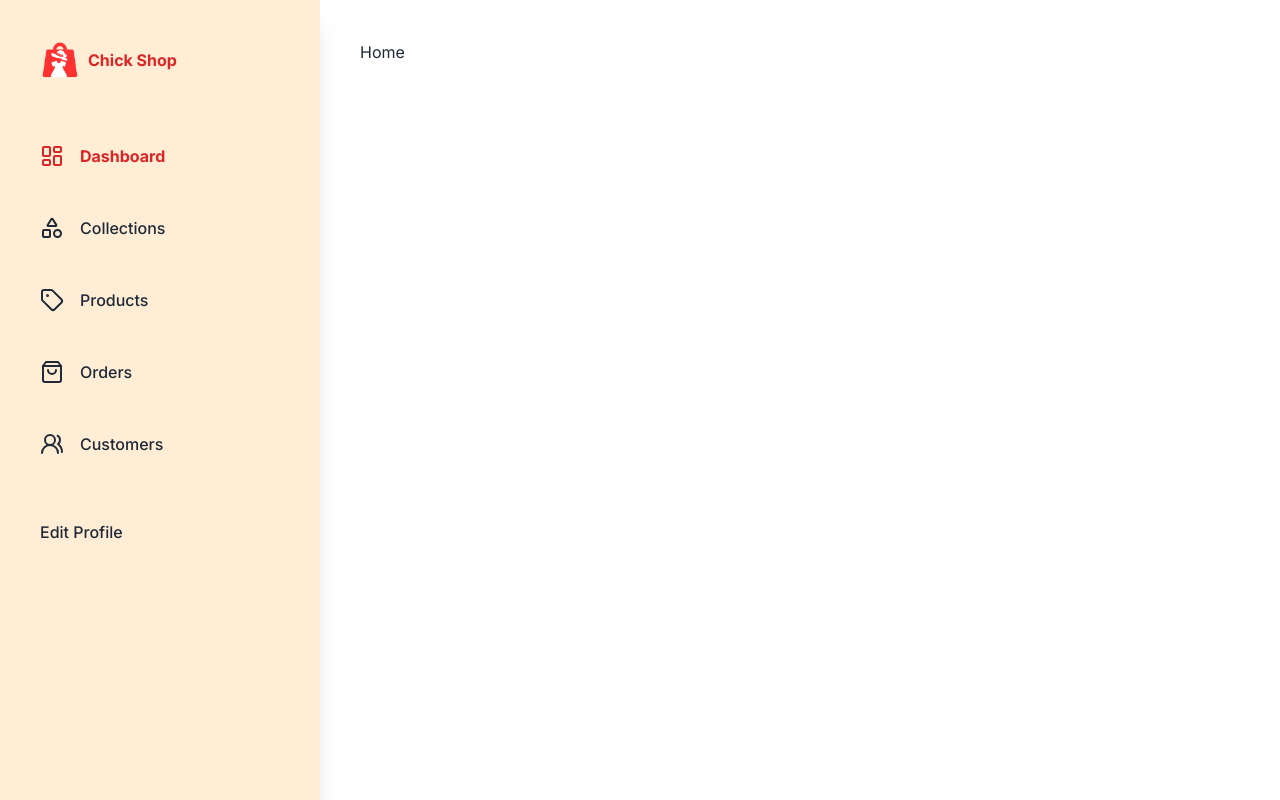
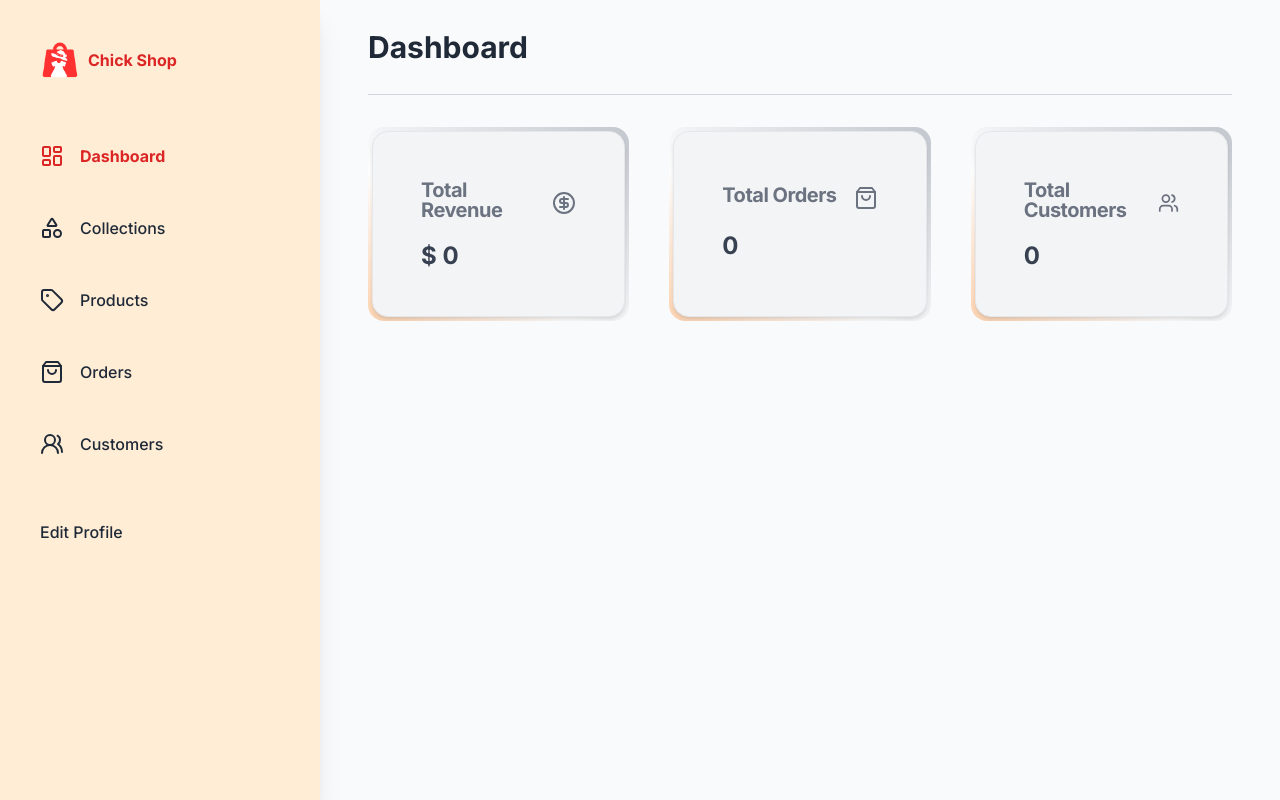
Before and after one commit to monir178/chick-shop-dashboard, a Next.js app: page / in a window 1280 px wide. Built offline with nearby package versions, Linux system fonts and the light colour scheme; no server answers; the database is empty.

Commit message:
Dashboards Dynamic Cards implemented

```diff
--- a/app/(dashboard)/page.tsx
+++ b/app/(dashboard)/page.tsx
@@ -1,3 +1,6 @@
+import DashboardCard from "@/components/customUi/DashboardCard";
+
+import { Separator } from "@/components/ui/separator";
 import {
   getSalesPerMonth,
   getTotalCustomers,
@@ -6,16 +9,32 @@
 
 export default async function Home() {
   const totalRevenue = await getTotalSales().then((data) => data.totalRevenue);
-
   const totalOrders = await getTotalSales().then((data) => data.totalOrders);
-
   const totalCustomers = await getTotalCustomers();
-
   const graphData = await getSalesPerMonth();
 
   return (
-    <div className="px-4 lg:px-10 py-10">
-      <p>Home</p>
+    <div className="px-4 lg:px-12 py-8 bg-gray-50 min-h-screen">
+      <p className="text-heading2-bold  text-gray-800">Dashboard</p>
+      <Separator className="my-8 bg-gray-300" />
+
+      <div className="grid grid-cols-2 md:grid-cols-3  gap-2 md:gap-6 lg:gap-10">
+        <DashboardCard
+          title="Total Revenue"
+          amount={`$ ${parseFloat(totalRevenue.toFixed(2))}`}
+          icon="CircleDollarSign"
+        />
+        <DashboardCard
+          title="Total Orders"
+          icon="ShoppingBag"
+          amount={totalOrders}
+        />
+        <DashboardCard
+          title="Total Customers"
+          icon="Users"
+          amount={totalCustomers}
+        />
+      </div>
     </div>
   );
 }
--- /dev/null
+++ b/components/customUi/DashboardCard.tsx
@@ -0,0 +1,58 @@
+"use client";
+
+import { motion } from "framer-motion";
+import { Card, CardContent, CardHeader, CardTitle } from "@/components/ui/card";
+import { CircleDollarSign, ShoppingBag, Users } from "lucide-react";
+
+type TDashboardCardProps = {
+  title: string;
+  amount: string | number;
+  icon: string;
+};
+
+const iconMap: { [key: string]: React.ElementType } = {
+  CircleDollarSign,
+  ShoppingBag,
+  Users,
+};
+
+export default function DashboardCard({
+  title,
+  amount,
+  icon,
+}: TDashboardCardProps) {
+  const Icon = iconMap[icon];
+
+  const gradientAnimation = {
+    initial: { backgroundPosition: "0% 50%" },
+    animate: {
+      backgroundPosition: ["0% 50%", "100% 50%", "0% 50%"],
+      transition: { duration: 4, ease: "linear", repeat: Infinity },
+    },
+  };
+
+  return (
+    <motion.div
+      variants={gradientAnimation}
+      initial="initial"
+      animate="animate"
+      className="bg-gradient-to-bl relative overflow-hidden from-gray-400 via-white  to-orange-400 rounded-lg p-1"
+      style={{
+        backgroundSize: "200% 200%",
+      }}>
+      <Card className="bg-gray-100 h-[150px] md:h-full relative shadow-md rounded-lg p-0 md:p-6 ">
+        <CardHeader className="flex flex-row justify-between items-center">
+          <CardTitle className="text-body-bold md:text-heading4-bold  text-gray-500">
+            {title}
+          </CardTitle>
+          {Icon && <Icon className="text-gray-500 hidden sm:block" />}
+        </CardHeader>
+        <CardContent>
+          <p className="text-body-bold md:text-heading3-bold  text-gray-700">
+            {amount}
+          </p>
+        </CardContent>
+      </Card>
+    </motion.div>
+  );
+}
--- /dev/null
+++ b/components/ui/card.tsx
@@ -0,0 +1,79 @@
+import * as React from "react"
+
+import { cn } from "@/lib/utils"
+
+const Card = React.forwardRef<
+  HTMLDivElement,
+  React.HTMLAttributes<HTMLDivElement>
+>(({ className, ...props }, ref) => (
+  <div
+    ref={ref}
+    className={cn(
+      "rounded-lg border bg-card text-card-foreground shadow-sm",
+      className
+    )}
+    {...props}
+  />
+))
+Card.displayName = "Card"
+
+const CardHeader = React.forwardRef<
+  HTMLDivElement,
+  React.HTMLAttributes<HTMLDivElement>
+>(({ className, ...props }, ref) => (
+  <div
+    ref={ref}
+    className={cn("flex flex-col space-y-1.5 p-6", className)}
+    {...props}
+  />
+))
+CardHeader.displayName = "CardHeader"
+
+const CardTitle = React.forwardRef<
+  HTMLParagraphElement,
+  React.HTMLAttributes<HTMLHeadingElement>
+>(({ className, ...props }, ref) => (
+  <h3
+    ref={ref}
+    className={cn(
+      "text-2xl font-semibold leading-none tracking-tight",
+      className
+    )}
+    {...props}
+  />
+))
+CardTitle.displayName = "CardTitle"
+
+const CardDescription = React.forwardRef<
+  HTMLParagraphElement,
+  React.HTMLAttributes<HTMLParagraphElement>
+>(({ className, ...props }, ref) => (
+  <p
+    ref={ref}
+    className={cn("text-sm text-muted-foreground", className)}
+    {...props}
+  />
+))
+CardDescription.displayName = "CardDescription"
+
+const CardContent = React.forwardRef<
+  HTMLDivElement,
+  React.HTMLAttributes<HTMLDivElement>
+>(({ className, ...props }, ref) => (
+  <div ref={ref} className={cn("p-6 pt-0", className)} {...props} />
+))
+CardContent.displayName = "CardContent"
+
+const CardFooter = React.forwardRef<
+  HTMLDivElement,
+  React.HTMLAttributes<HTMLDivElement>
+>(({ className, ...props }, ref) => (
+  <div
+    ref={ref}
+    className={cn("flex items-center p-6 pt-0", className)}
+    {...props}
+  />
+))
+CardFooter.displayName = "CardFooter"
+
+export { Card, CardHeader, CardFooter, CardTitle, CardDescription, CardContent }
--- a/lib/actions/actions.ts
+++ b/lib/actions/actions.ts
@@ -26,7 +26,9 @@
     const salesPerMonth = orders.reduce((acc, order) => {
         const monthIndex = new Date(order.createdAd).getMonth()
 
-        acc[monthIndex] = (acc[monthIndex] || 0) + order.totalAmount
+        acc[monthIndex] = (acc[monthIndex] || 0) + order.totalAmount;
+
+        return acc;
 
     }, {})
 
--- a/package.json
+++ b/package.json
@@ -22,6 +22,7 @@
     "clsx": "^2.1.1",
     "cmdk": "^0.2.1",
     "date-fns": "^3.6.0",
+    "framer-motion": "^11.5.4",
     "lucide-react": "^0.436.0",
     "mongodb": "^6.8.0",
     "mongoose": "^8.6.0",
```
Also changed, not shown: 1 other file (tests, documents, lock files or other folders).
